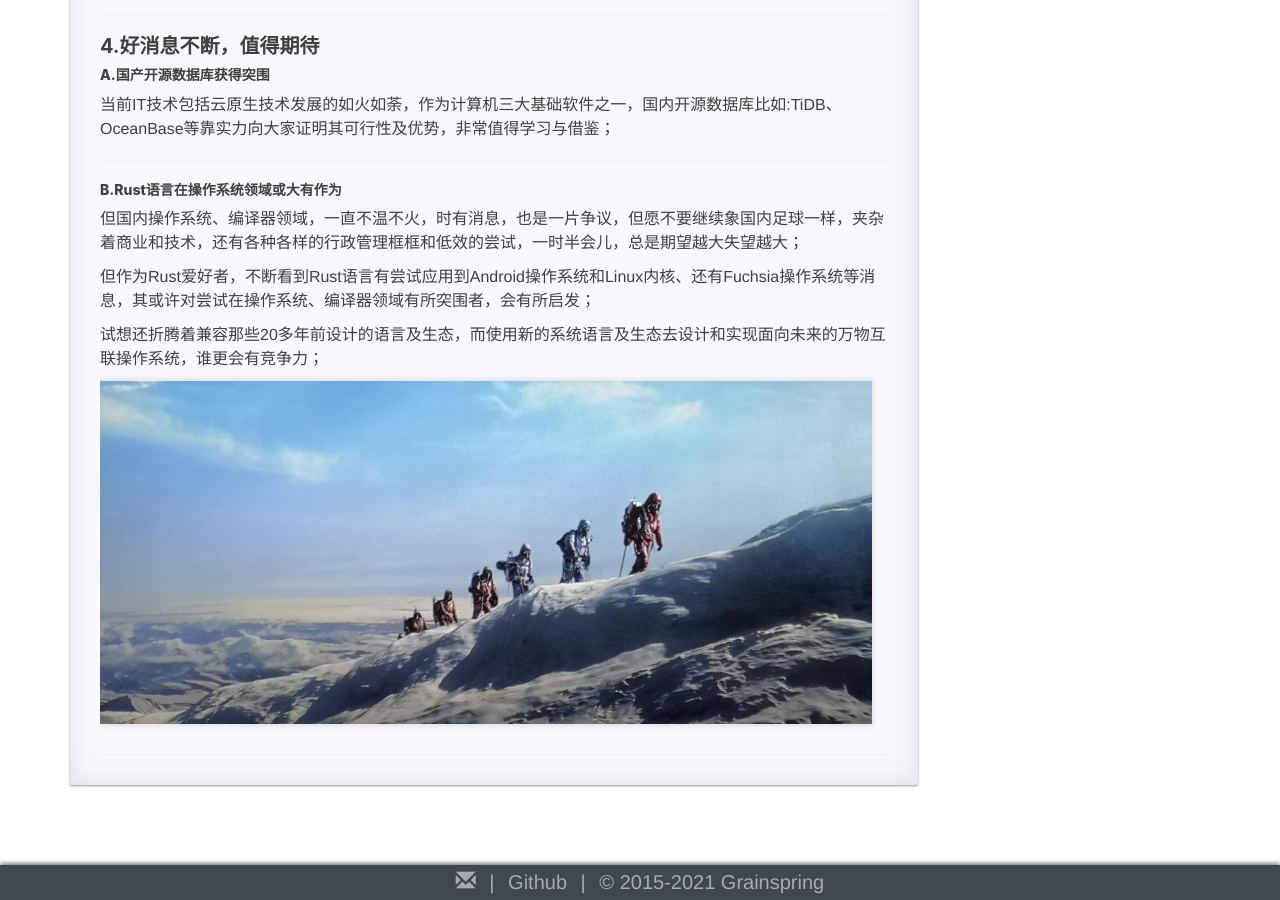
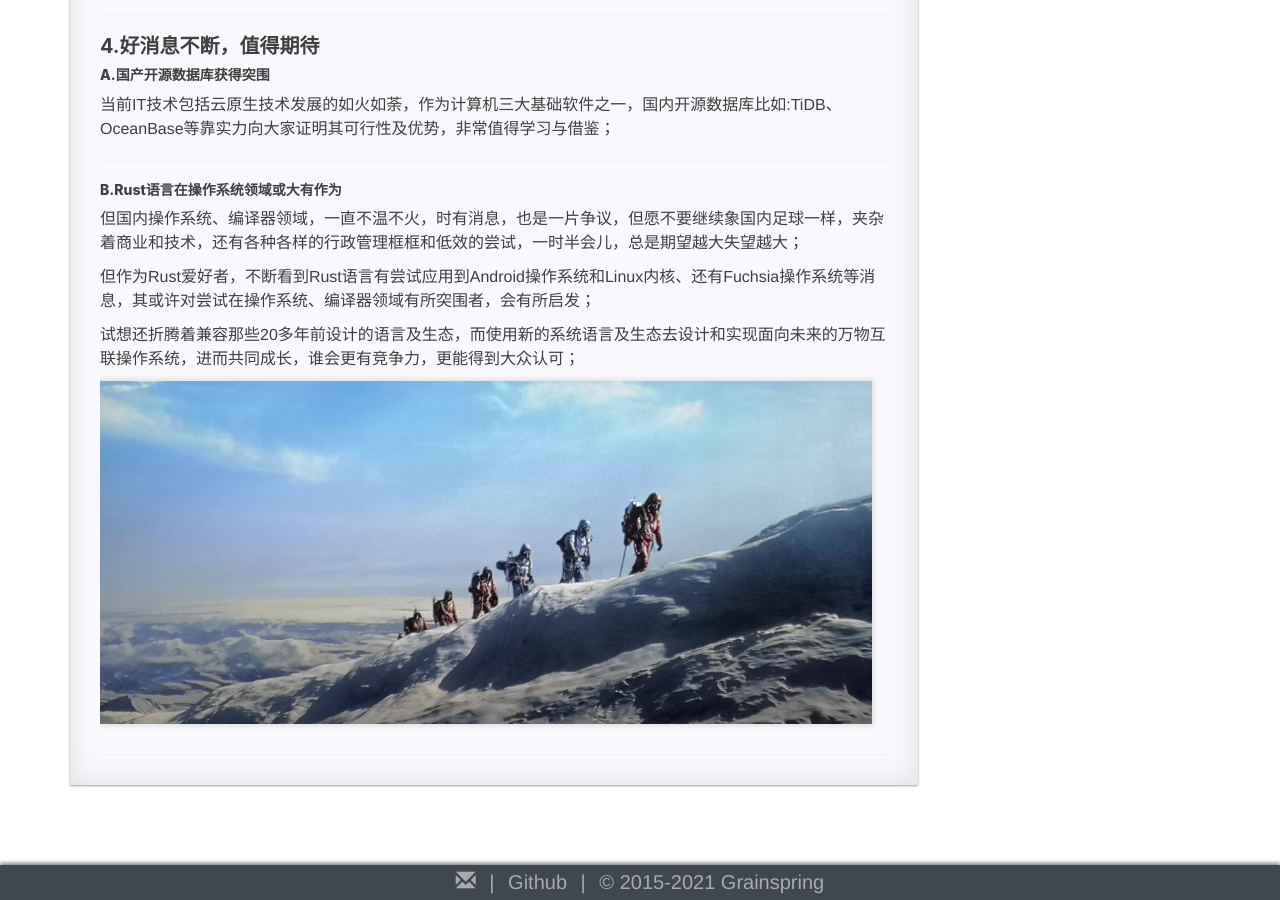
Before and after one commit to Grainspring/grainspring.github.io, a Jekyll site: the page built from _posts/2021-06-02-lrfrc-os.md, in a window 1280 px wide and 900 px high, scrolled down 6446 px. Built offline with Jekyll 4.4.1, drawn with Linux system fonts in a browser that asks for light colours; nearby versions of some CDN libraries; comment, search, counter and statistics services are not loaded; a style sheet for code colours, icons or effects is not loaded; some of the changed text lies outside the part shown.

Commit message:
fix lrfrc-os

```diff
--- a/_posts/2021-06-02-lrfrc-os.md
+++ b/_posts/2021-06-02-lrfrc-os.md
@@ -245,6 +245,6 @@ Android的开放在于其开源社区和手机厂商协作，还有应用框架
 但作为Rust爱好者，不断看到Rust语言有尝试应用到Android操作系统和Linux内核、还有Fuchsia操作系统等消息，其或许对尝试在操作系统、编译器领域有所突围者，会有所启发；
 
 
-试想还折腾着兼容那些20多年前设计的语言及生态，而使用新的系统语言及生态去设计和实现面向未来的万物互联操作系统，谁更会有竞争力；
+试想还折腾着兼容那些20多年前设计的语言及生态，而使用新的系统语言及生态去设计和实现面向未来的万物互联操作系统，进而共同成长，谁会更有竞争力，更能得到大众认可；
 
 ![pandeng.2](/imgs/pandeng.2.png "攀登者")
```
Also changed, not shown: other parts of _posts/2021-06-02-lrfrc-os.md (+1 -1 lines).
